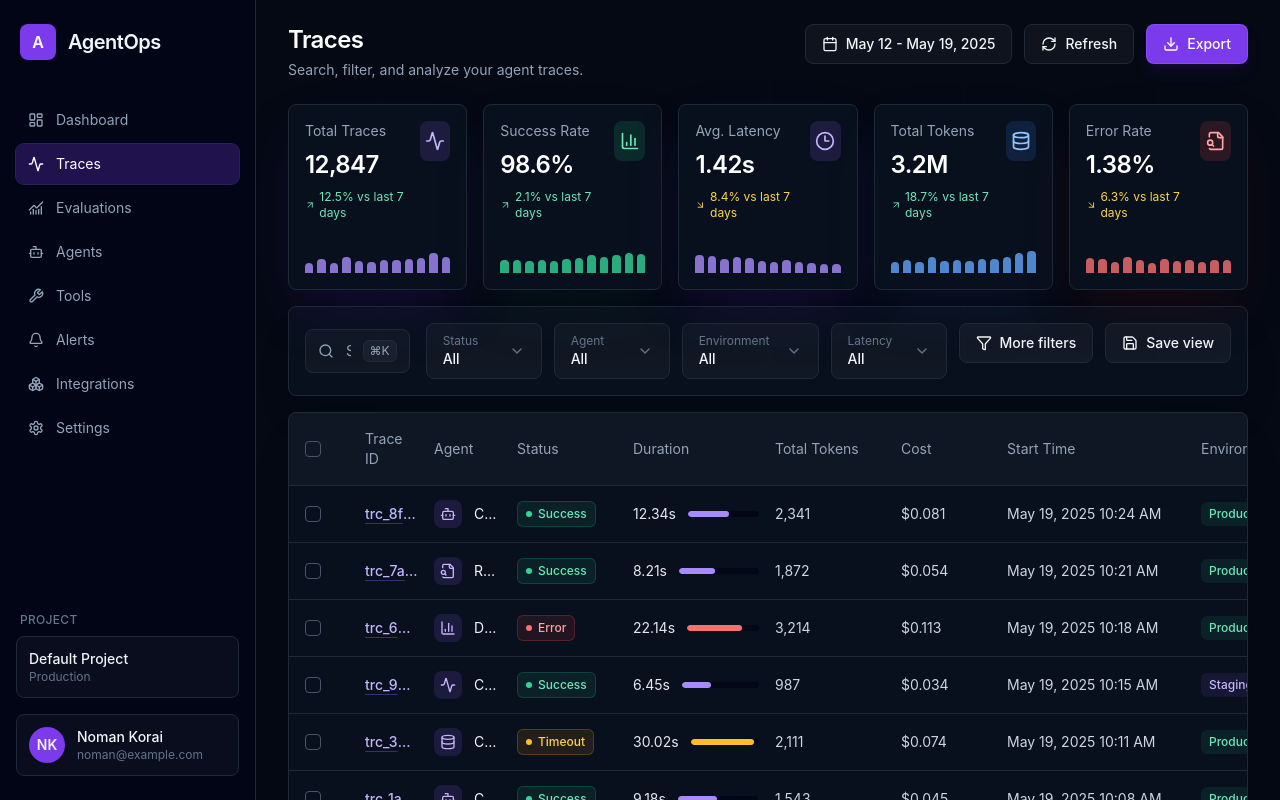
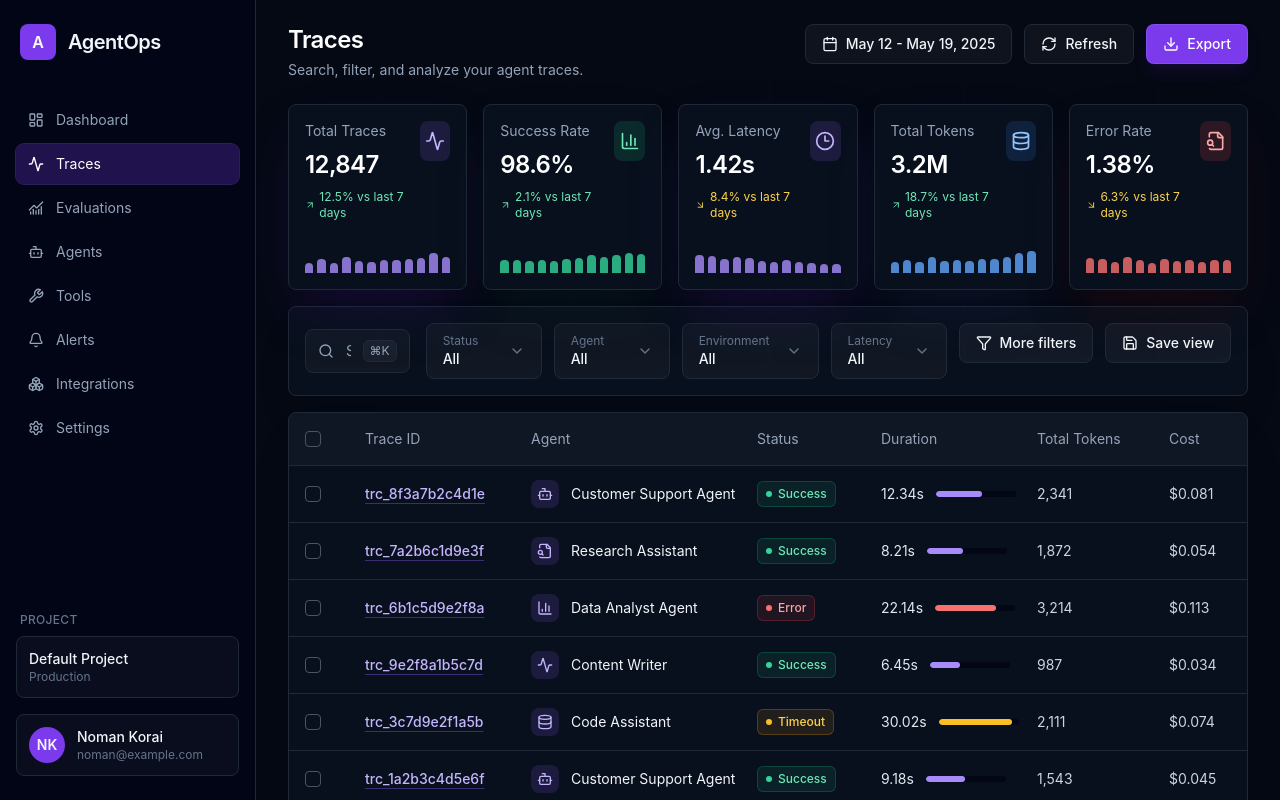
Before and after one commit to ArelGabay/agentops, a React (Vite) app in the folder frontend/: page /traces in a window 1280 px wide. Shown: the top 800 px of the page. Built offline with nearby package versions, Linux system fonts and the light colour scheme.

Commit message:
fix(frontend): correct traces table layout

```diff
--- a/frontend/src/pages/TracesPage.tsx
+++ b/frontend/src/pages/TracesPage.tsx
@@ -206,6 +206,9 @@ const traceRows = [
   },
 ]
 
+const traceTableColumns =
+  '44px minmax(150px,1.1fr) minmax(210px,1.4fr) 108px 140px 116px 92px 190px 126px 110px 88px'
+
 function EnvironmentBadge({ value }: { value: string }) {
   const isProduction = value === 'Production'
 
@@ -274,8 +277,11 @@ export function TracesPage() {
 
       <Card className="mt-4 overflow-hidden">
         <div className="overflow-x-auto">
-          <div className="min-w-[1260px]">
-            <div className="grid grid-cols-[44px_1.15fr_1.45fr_100px_126px_110px_90px_178px_116px_104px_80px] items-center gap-4 bg-white/[0.03] px-4 py-4 text-sm text-slate-400">
+          <div className="min-w-[1320px]">
+            <div
+              className="grid items-center gap-4 bg-white/[0.03] px-4 py-4 text-sm text-slate-400"
+              style={{ gridTemplateColumns: traceTableColumns }}
+            >
               <span className="h-4 w-4 rounded border border-slate-600" />
               <span>Trace ID</span>
               <span>Agent</span>
@@ -291,8 +297,9 @@ export function TracesPage() {
 
             {traceRows.map((trace) => (
               <div
-                className="grid grid-cols-[44px_1.15fr_1.45fr_100px_126px_110px_90px_178px_116px_104px_80px] items-center gap-4 border-t border-app-border px-4 py-3 text-sm"
+                className="grid items-center gap-4 border-t border-app-border px-4 py-3 text-sm"
                 key={trace.id}
+                style={{ gridTemplateColumns: traceTableColumns }}
               >
                 <span className="h-4 w-4 rounded border border-slate-600" />
                 <span className="truncate font-medium text-violet-300 underline decoration-violet-500/40 underline-offset-4">
@@ -307,19 +314,21 @@ export function TracesPage() {
                 <span>
                   <StatusBadge status={trace.status} />
                 </span>
-                <span className="flex items-center gap-3 text-slate-200">
+                <span className="flex items-center gap-3 whitespace-nowrap text-slate-200">
                   {trace.duration}
                   <ProgressBar
                     tone={trace.status === 'error' ? 'red' : trace.status === 'timeout' ? 'amber' : 'violet'}
                     value={trace.progress}
                   />
                 </span>
-                <span className="text-slate-300">{trace.tokens}</span>
-                <span className="text-slate-300">{trace.cost}</span>
-                <span className="text-slate-300">{trace.startTime}</span>
-                <EnvironmentBadge value={trace.environment} />
-                <span className="text-slate-300">{trace.user}</span>
-                <span className="flex items-center gap-2">
+                <span className="whitespace-nowrap text-slate-300">{trace.tokens}</span>
+                <span className="whitespace-nowrap text-slate-300">{trace.cost}</span>
+                <span className="whitespace-nowrap text-slate-300">{trace.startTime}</span>
+                <span className="whitespace-nowrap">
+                  <EnvironmentBadge value={trace.environment} />
+                </span>
+                <span className="whitespace-nowrap text-slate-300">{trace.user}</span>
+                <span className="flex items-center gap-2 whitespace-nowrap">
                   <IconButton label={`Preview ${trace.id}`}>
                     <Eye className="h-4 w-4" />
                   </IconButton>
```
